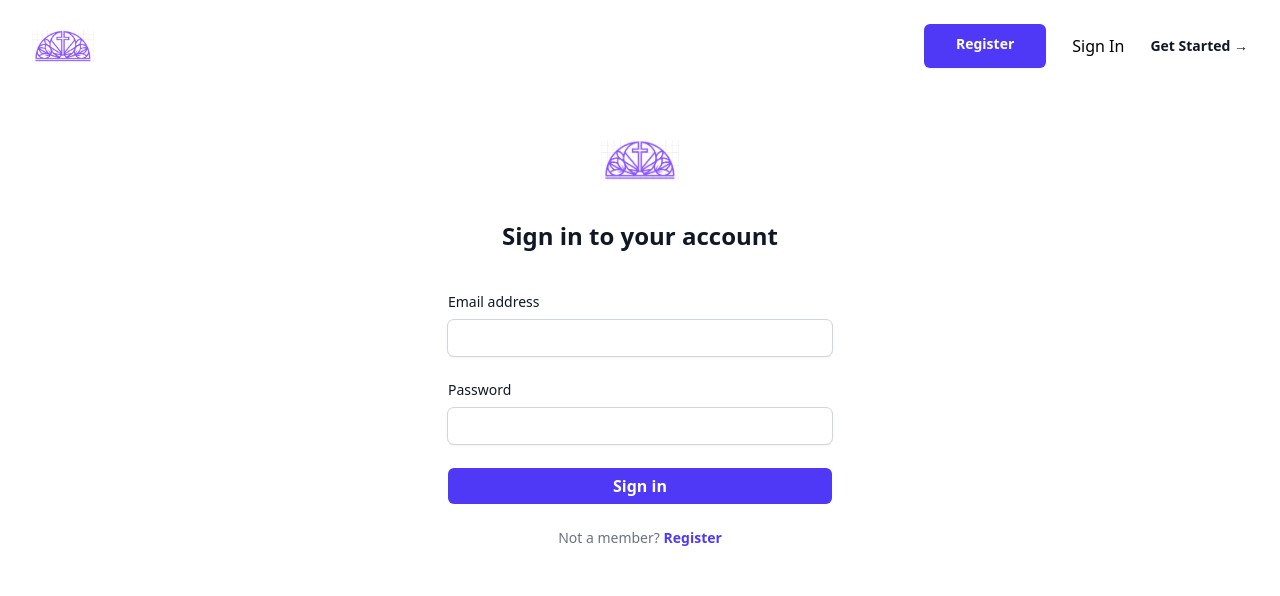
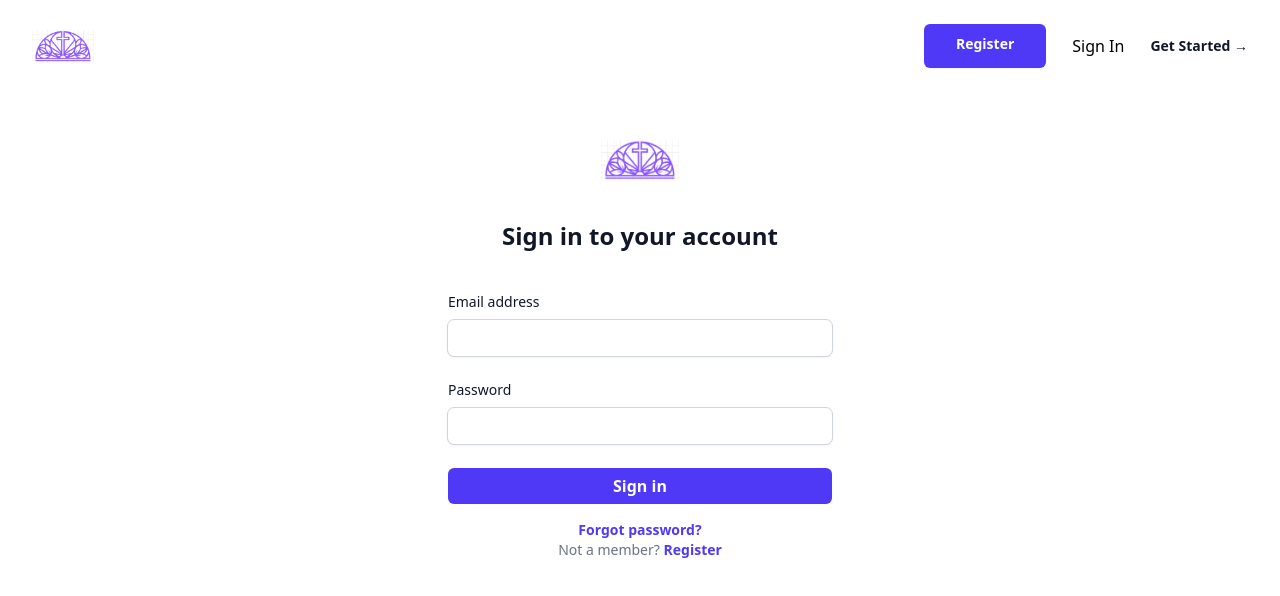
Before and after one commit to RobelKasahun/our-daily-bread, a React (Vite) app in the folder frontend/: page /signin in a window 1280 px wide. Shown: the top 596 px of the page. Built offline with nearby package versions, Linux system fonts and the light colour scheme.

Commit message:
Fix UI issues in the Register and SignIn pages

```diff
--- a/frontend/src/pages/Register.jsx
+++ b/frontend/src/pages/Register.jsx
@@ -150,14 +150,6 @@ export default function Register() {
                 >
                   Password
                 </label>
-                <div className="text-sm">
-                  <a
-                    href="#"
-                    className="font-semibold text-indigo-600 hover:text-indigo-500"
-                  >
-                    Forgot password?
-                  </a>
-                </div>
               </div>
               <div className="mt-2">
                 <input
--- a/frontend/src/pages/SignIn.jsx
+++ b/frontend/src/pages/SignIn.jsx
@@ -125,7 +125,16 @@ export default function SignIn() {
             </p>
           )}
 
-          <p className="mt-6 text-center text-sm text-gray-500">
+          <div className="text-sm mt-4 text-center">
+            <Link
+              to="#"
+              className="font-semibold text-indigo-600 hover:text-indigo-500"
+            >
+              Forgot password?
+            </Link>
+          </div>
+
+          <p className="text-center text-sm text-gray-500">
             Not a member?{" "}
             <Link
               to="/register"
```
